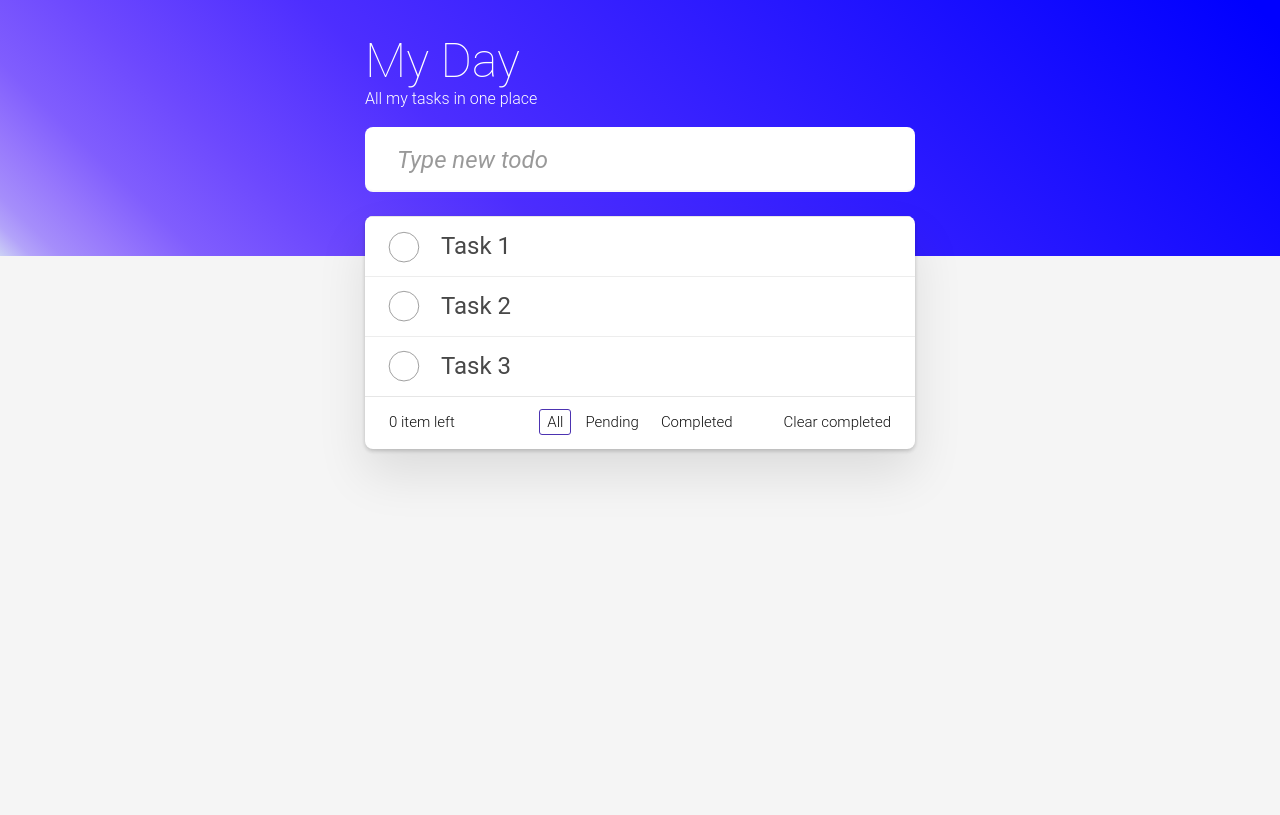
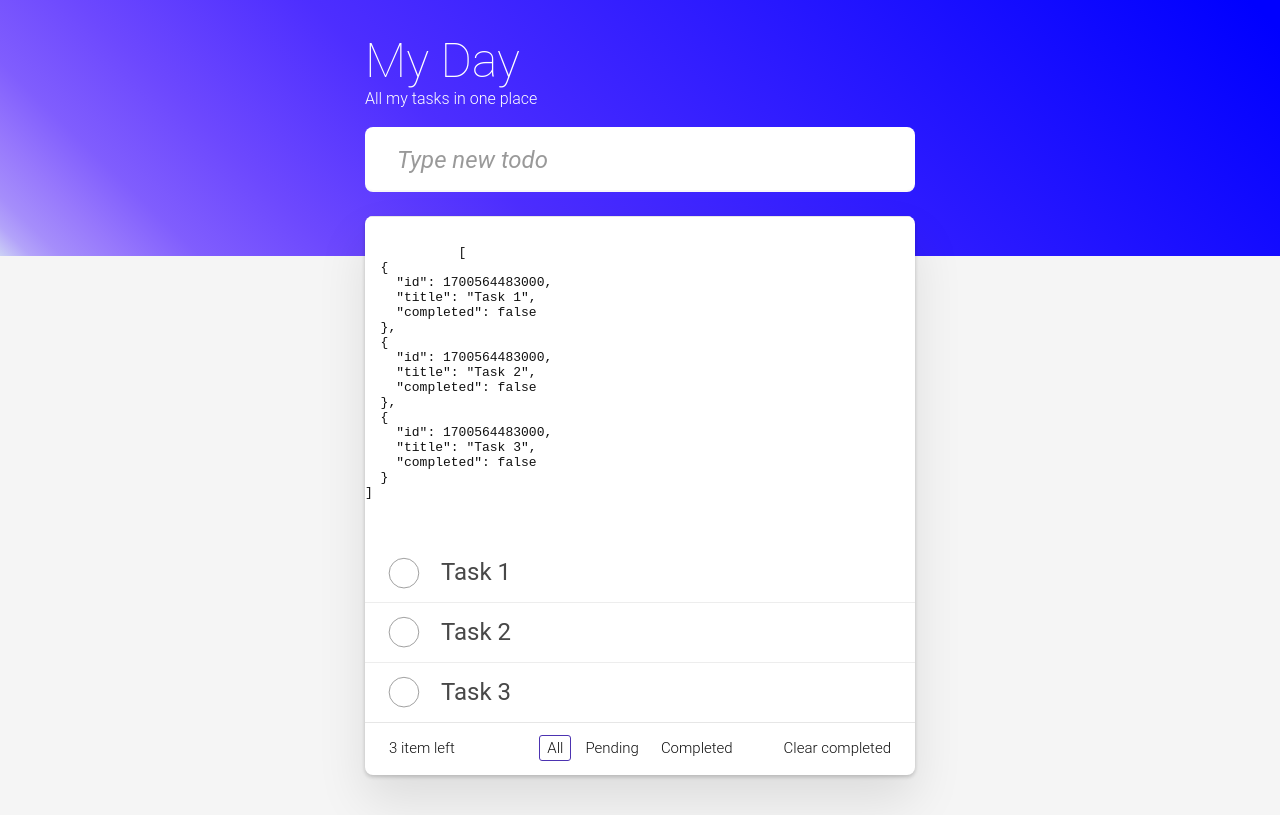
Before and after one commit to DannielNavas/todoapp, an Angular app: page /home in a window 1280 px wide. Built offline with nearby package versions, Linux system fonts and the light colour scheme.

Commit message:
✨ Add tasks count to todo footer

```diff
--- a/src/app/pages/home/home.component.html
+++ b/src/app/pages/home/home.component.html
@@ -18,11 +18,16 @@
           </div>
           <input class="edit" value="Learn JavaScript" />
         </li> -->
+        <pre>
+          <code>
+            {{ tasks() | json }}
+          </code>
+        </pre>
         <li *ngFor="let task of tasks(); let i = index" [ngClass]="{
           completed: task.completed,
         }">
           <div class="view">
-            <input class="toggle" type="checkbox" (click)="toggleTask(i)" [checked]="task.completed" />
+            <input class="toggle" type="checkbox" (change)="toggleTask(i)" [checked]="task.completed" />
             <label>{{ task.title }}</label>
             <button class="destroy" (click)="deleteTask(i)"></button>
           </div>
@@ -41,7 +46,7 @@
     <!-- This footer should be hidden by default and shown when there are todos -->
     <footer class="footer">
       <!-- This should be `0 items left` by default -->
-      <span class="todo-count"><strong>0</strong> item left</span>
+      <span class="todo-count"><strong>{{ tasks().length }}</strong> item left</span>
       <!-- Remove this if you don't implement routing -->
       <ul class="filters">
         <li>
```
